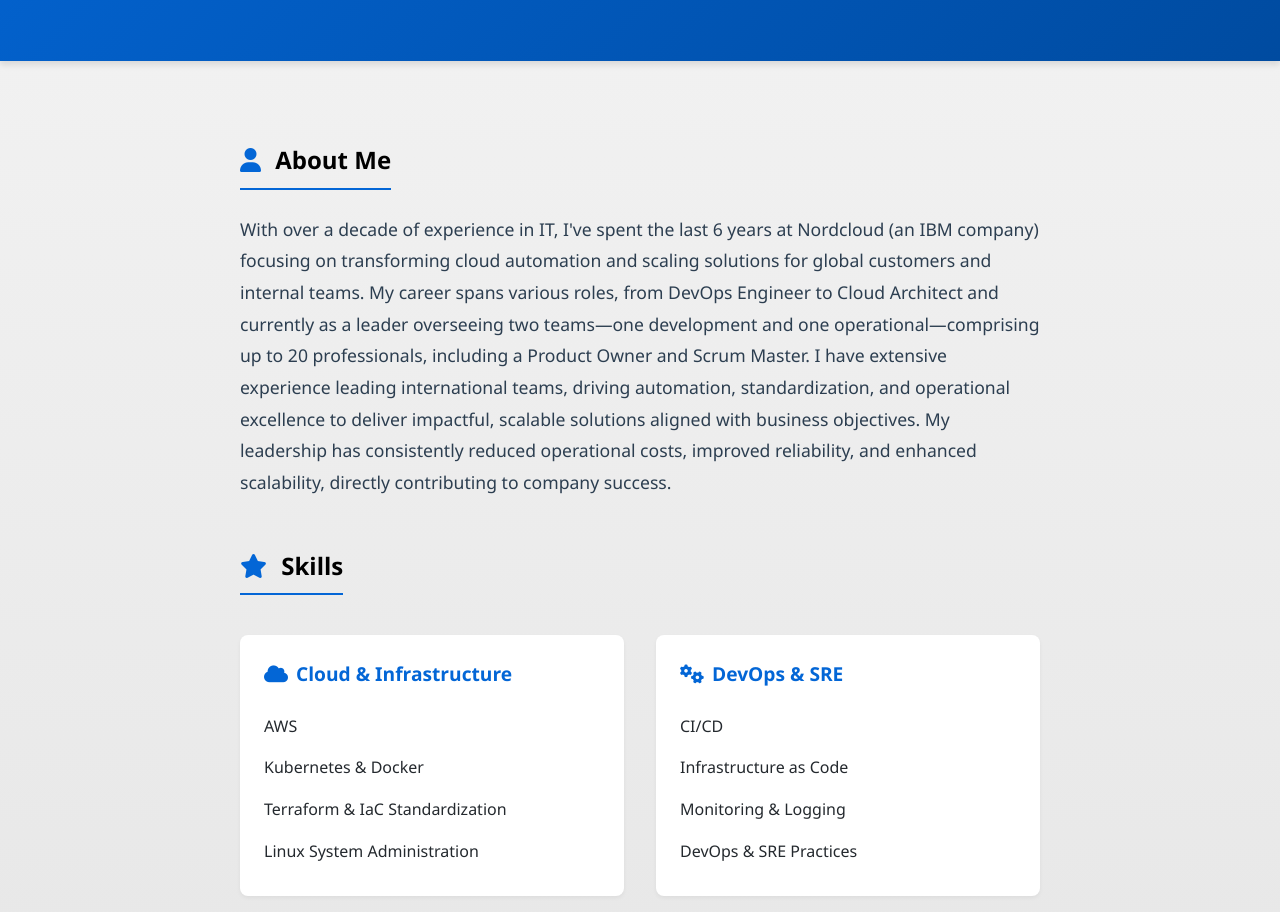
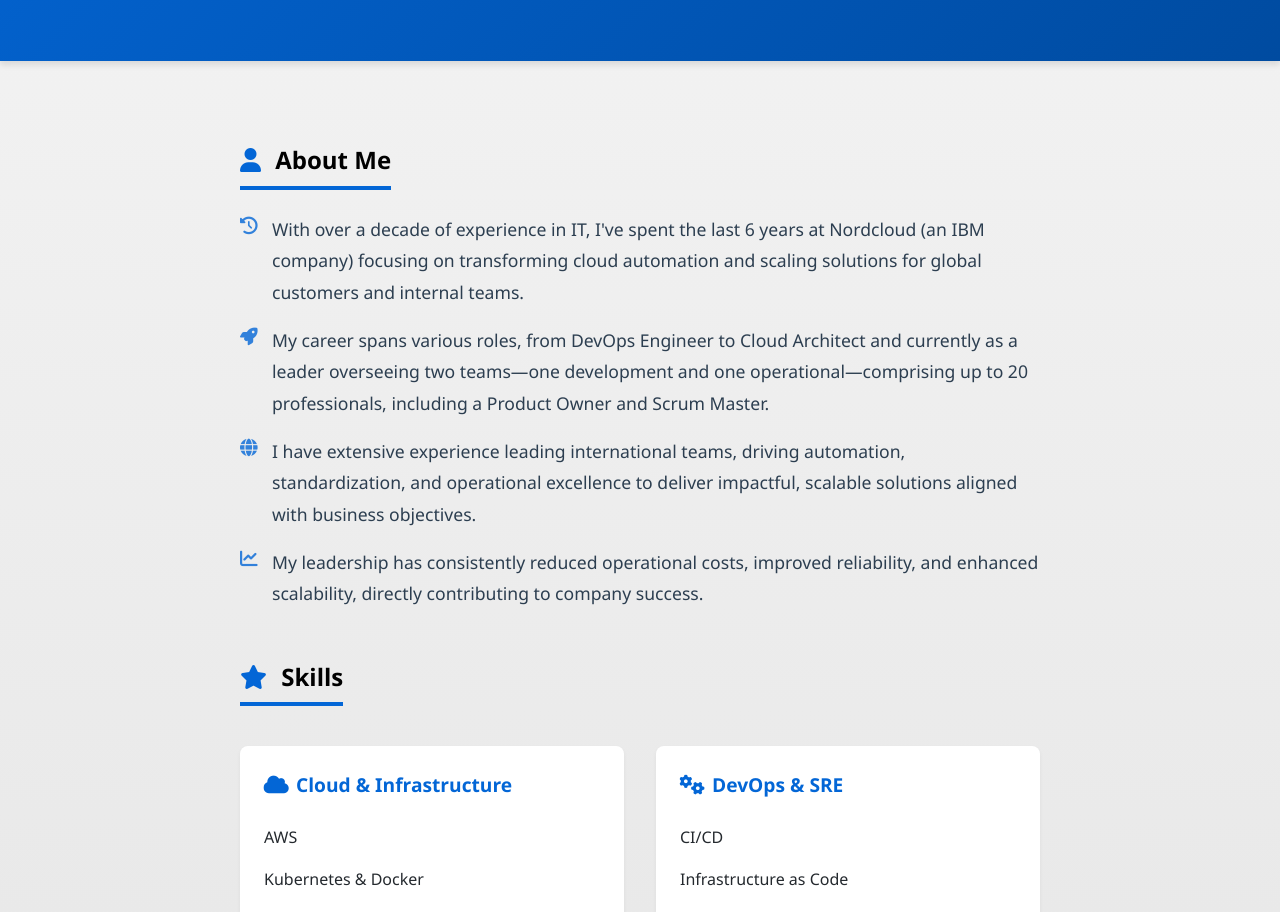
Before and after one commit to h3x89/h3x89.github.io, a plain HTML site: page index.html in a window 1280 px wide. Shown: the part 329-1241 px from the top of the page. Drawn offline with Linux system fonts and the light colour scheme.

Commit message:
Add engaging animations and improve About Me section styling

```diff
--- a/index.html
+++ b/index.html
@@ -46,6 +46,7 @@
             object-fit: cover;
             border: 4px solid rgba(255, 255, 255, 0.2);
             box-shadow: 0 4px 12px rgba(0, 0, 0, 0.2);
+            animation: borderRotate 4s ease-in-out infinite;
         }
 
         .profile-info {
@@ -74,6 +75,8 @@
             align-items: center;
             gap: 0.8rem;
             font-size: 1.1rem;
+            position: relative;
+            overflow: hidden;
         }
 
         .profile-links a:hover {
@@ -85,6 +88,24 @@
 
         .profile-links a i {
             font-size: 1.2rem;
+        }
+
+        .profile-links a::after {
+            content: '';
+            position: absolute;
+            top: 0;
+            left: -100%;
+            width: 100%;
+            height: 100%;
+            background: linear-gradient(90deg,
+                    transparent,
+                    rgba(255, 255, 255, 0.2),
+                    transparent);
+            transition: 0.5s;
+        }
+
+        .profile-links a:hover::after {
+            left: 100%;
         }
 
         h1 {
@@ -115,6 +136,8 @@
             border-radius: 8px;
             box-shadow: 0 2px 4px rgba(0, 0, 0, 0.05);
             transition: all 0.3s ease;
+            animation: fadeInUp 0.6s ease-out;
+            animation-fill-mode: both;
         }
 
         .skill-category:hover {
@@ -132,6 +155,8 @@
         .skill-category h3 i {
             margin-right: 0.5rem;
             color: #0366d6;
+            display: inline-block;
+            animation: pulse 2s ease-in-out infinite;
         }
 
         .skill-category ul {
@@ -172,6 +197,17 @@
             padding-bottom: 0.5rem;
             border-bottom: 2px solid #0366d6;
             display: inline-block;
+            position: relative;
+        }
+
+        .container>h2::after {
+            content: '';
+            position: absolute;
+            bottom: 0;
+            left: 0;
+            height: 2px;
+            background: #0366d6;
+            animation: borderWidth 0.6s ease-out forwards;
         }
 
         .container p {
@@ -184,6 +220,133 @@
 
         html {
             scroll-behavior: smooth;
+        }
+
+        /* Animacja dla zdjęcia profilowego - delikatna rotacja bordera */
+        @keyframes borderRotate {
+            from {
+                border-color: rgba(255, 255, 255, 0.2);
+            }
+
+            50% {
+                border-color: rgba(255, 255, 255, 0.4);
+            }
+
+            to {
+                border-color: rgba(255, 255, 255, 0.2);
+            }
+        }
+
+        /* Animacja wejściowa dla kart umiejętności */
+        @keyframes fadeInUp {
+            from {
+                opacity: 0;
+                transform: translateY(20px);
+            }
+
+            to {
+                opacity: 1;
+                transform: translateY(0);
+            }
+        }
+
+        /* Opóźnienie animacji dla każdej kolejnej karty */
+        .skill-category:nth-child(1) {
+            animation-delay: 0.1s;
+        }
+
+        .skill-category:nth-child(2) {
+            animation-delay: 0.2s;
+        }
+
+        .skill-category:nth-child(3) {
+            animation-delay: 0.3s;
+        }
+
+        .skill-category:nth-child(4) {
+            animation-delay: 0.4s;
+        }
+
+        /* Delikatna animacja dla ikon w kartach */
+        @keyframes pulse {
+            0% {
+                transform: scale(1);
+            }
+
+            50% {
+                transform: scale(1.05);
+            }
+
+            100% {
+                transform: scale(1);
+            }
+        }
+
+        /* Animacja dla nagłówków sekcji */
+        @keyframes borderWidth {
+            from {
+                width: 0;
+            }
+
+            to {
+                width: 100%;
+            }
+        }
+
+        /* Modyfikacja animacji dla tekstu About Me */
+        .fade-in-text span {
+            opacity: 0;
+            display: block;
+            transform: translateY(10px);
+            animation: fadeInText 1s ease-out forwards;
+            margin-bottom: 1rem;
+            padding-left: 2rem;
+            position: relative;
+        }
+
+        .fade-in-text span i {
+            position: absolute;
+            left: 0;
+            top: 0.2rem;
+            color: #0366d6;
+            opacity: 0.8;
+        }
+
+        @keyframes fadeInText {
+            from {
+                opacity: 0;
+                transform: translateY(8px);
+            }
+
+            to {
+                opacity: 1;
+                transform: translateY(0);
+            }
+        }
+
+        /* Opóźnienia dla kolejnych linii tekstu */
+        .fade-in-text span:nth-child(1) {
+            animation-delay: 0.4s;
+        }
+
+        .fade-in-text span:nth-child(2) {
+            animation-delay: 0.7s;
+        }
+
+        .fade-in-text span:nth-child(3) {
+            animation-delay: 1s;
+        }
+
+        .fade-in-text span:nth-child(4) {
+            animation-delay: 1.3s;
+            margin-bottom: 0;
+        }
+
+        /* Pozostałe style dla tekstu */
+        .fade-in-text {
+            font-weight: 400;
+            text-rendering: optimizeLegibility;
+            -webkit-font-smoothing: antialiased;
         }
     </style>
 </head>
@@ -213,19 +376,29 @@
 
     <div class="container">
         <h2><i class="fas fa-user"></i> About Me</h2>
-        <p>
-            With over a decade of experience in IT, I've spent the last 6 years at Nordcloud (an IBM company) focusing
-            on
-            transforming cloud automation and scaling solutions for global customers and internal teams. My career spans
-            various roles, from DevOps Engineer to Cloud Architect and currently as a leader overseeing two teams—one
-            development and one operational—comprising up to 20 professionals, including a Product Owner and Scrum
-            Master.
-            I have extensive experience leading international teams, driving automation, standardization, and
-            operational
-            excellence to deliver impactful, scalable solutions aligned with business objectives. My leadership has
-            consistently reduced operational costs, improved reliability, and enhanced scalability, directly
-            contributing
-            to company success.
+        <p class="fade-in-text">
+            <span>
+                <i class="fas fa-history"></i>
+                With over a decade of experience in IT, I've spent the last 6 years at Nordcloud (an IBM company)
+                focusing on transforming cloud automation and scaling solutions for global customers and internal teams.
+            </span>
+            <span>
+                <i class="fas fa-rocket"></i>
+                My career spans various roles, from DevOps Engineer to Cloud Architect and currently as a leader
+                overseeing two teams—one development and one operational—comprising up to 20 professionals, including a
+                Product
+                Owner and Scrum Master.
+            </span>
+            <span>
+                <i class="fas fa-globe"></i>
+                I have extensive experience leading international teams, driving automation, standardization, and
+                operational excellence to deliver impactful, scalable solutions aligned with business objectives.
+            </span>
+            <span>
+                <i class="fas fa-chart-line"></i>
+                My leadership has consistently reduced operational costs, improved reliability, and enhanced
+                scalability, directly contributing to company success.
+            </span>
         </p>
 
         <h2><i class="fas fa-star"></i> Skills</h2>
```
